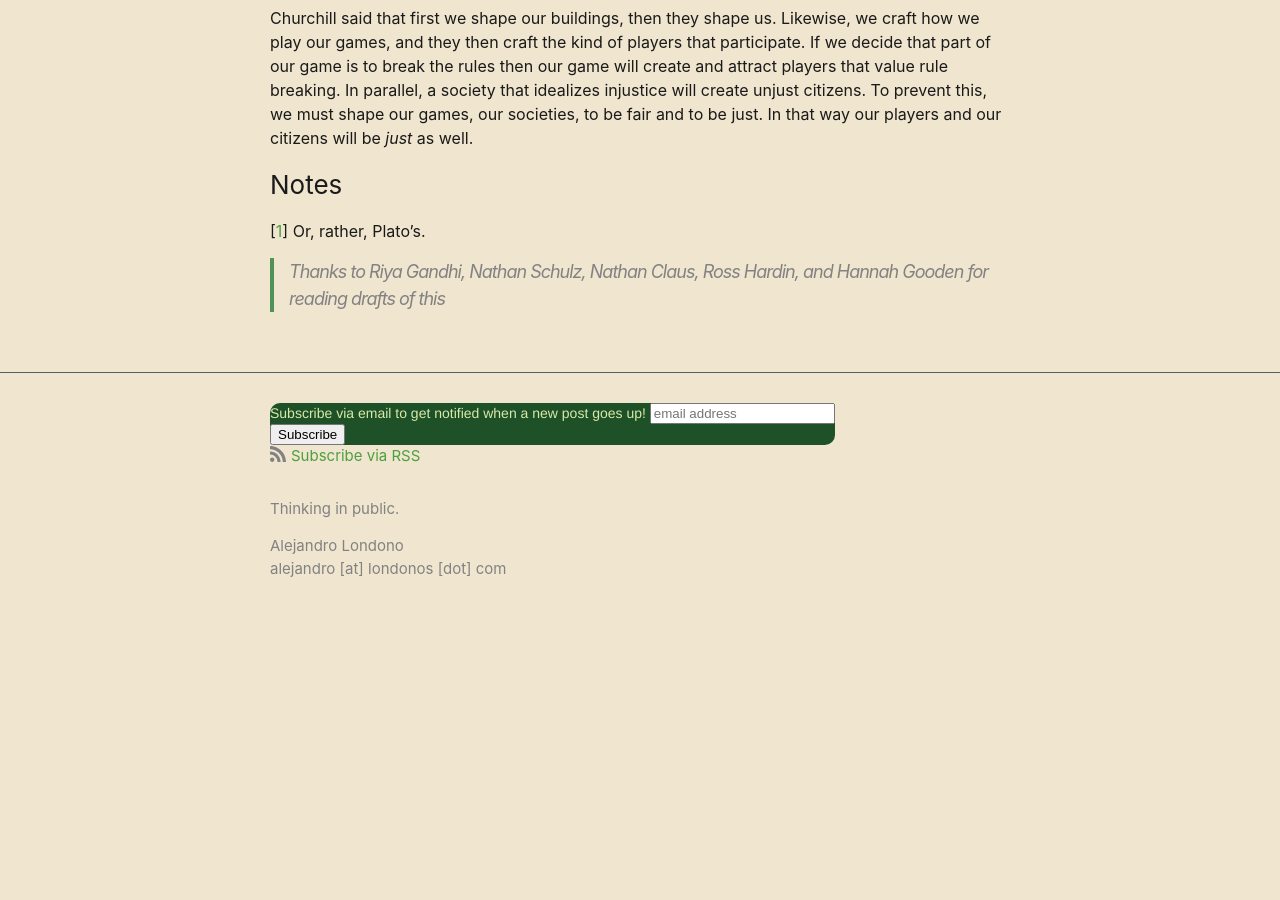
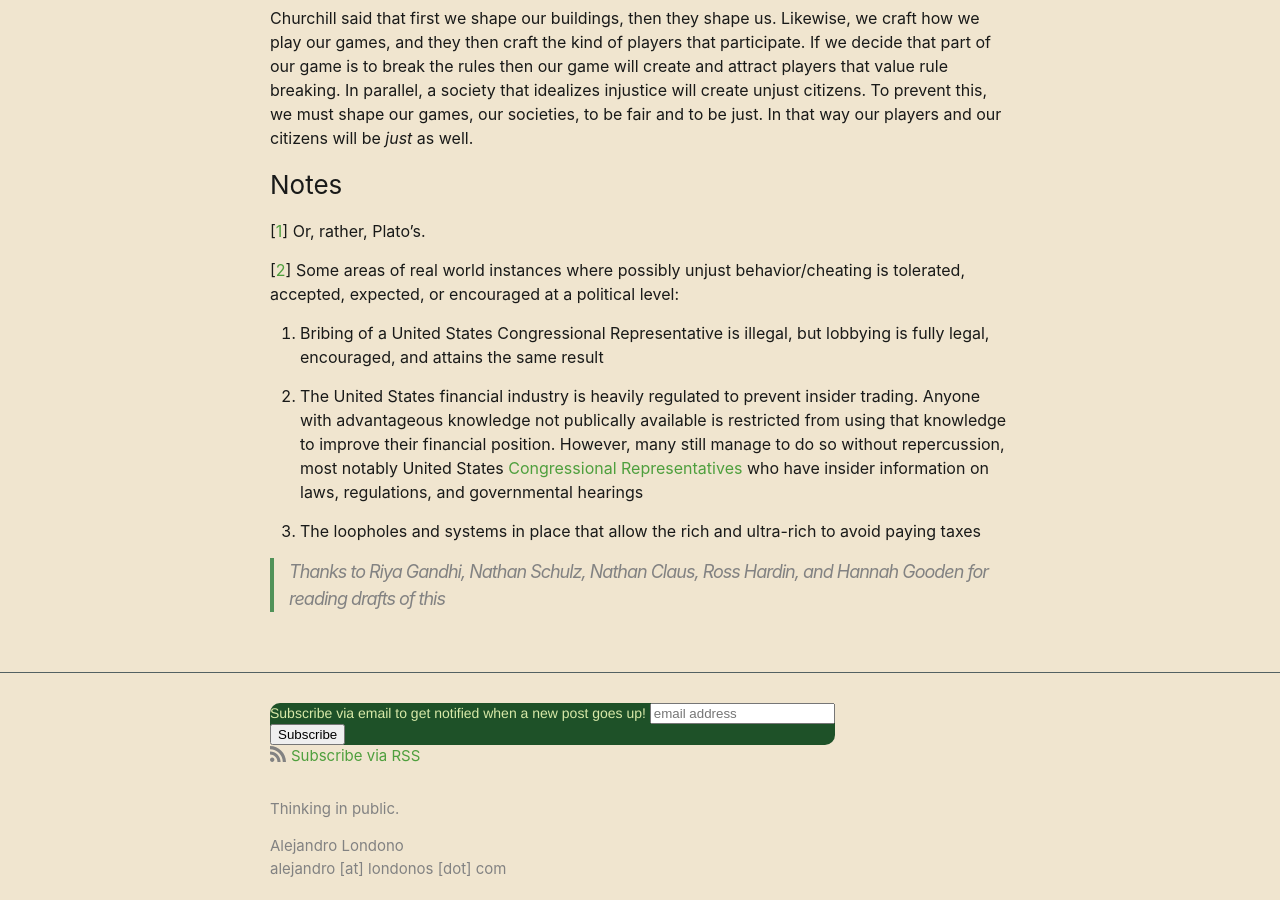
Before and after one commit to Alondono97/blog.alondono.me, a Jekyll site: the page built from _posts/2021-12-06-games.md, in a window 1280 px wide and 900 px high, scrolled down 1351 px. Built offline with Jekyll 4.4.1, drawn with Linux system fonts in a browser that asks for light colours; comment, search, counter and statistics services are not loaded; before the commit the page ends 2006 px from its top, so only the background shows below that.

Commit message:
footnote 2

```diff
--- a/_posts/2021-12-06-games.md
+++ b/_posts/2021-12-06-games.md
@@ -36,14 +36,12 @@ Churchill said that first we shape our buildings, then they shape us. Likewise,
 
 [<a name="footnoteone" href="#fn_one">1</a>] Or, rather, Plato's.
 
-<div class="hide">
-[<a name="footnotetwo" href="#fn_one">2</a>] A few examples of real world instances where unjust behavior/cheating is possibly tolerated, accepted, expected, or encouraged at the expense of the common citizen:
+[<a name="footnotetwo" href="#fn_one">2</a>] Some areas of real world instances where possibly unjust behavior/cheating is tolerated, accepted, expected, or encouraged at a political level:
 
 1. Bribing of a United States Congressional Representative is illegal, but lobbying is fully legal, encouraged, and attains the same result
 
 2. The United States financial industry is heavily regulated to prevent insider trading. Anyone with advantageous knowledge not publically available is restricted from using that knowledge to improve their financial position. However, many still manage to do so without repercussion, most notably United States [Congressional](https://web.archive.org/web/20220101151634/https://www.businessinsider.com/congress-stock-act-violations-senate-house-trading-2021-9) [Representatives](https://web.archive.org/web/20211227185252/https://www.businessinsider.com/congress-staff-violated-stock-act-conflicts-of-interest-possible-2021-12) who have insider information on laws, regulations, and governmental hearings
 
 3. The loopholes and systems in place that allow the rich and ultra-rich to <span class="secret-text"> <span class="place-holder-text"> avoid </span> <span class="hidden-text"> _evade_ </span> </span> paying taxes
-</div>
 
 > Thanks to Riya Gandhi, Nathan Schulz, Nathan Claus, Ross Hardin, and Hannah Gooden for reading drafts of this
```
